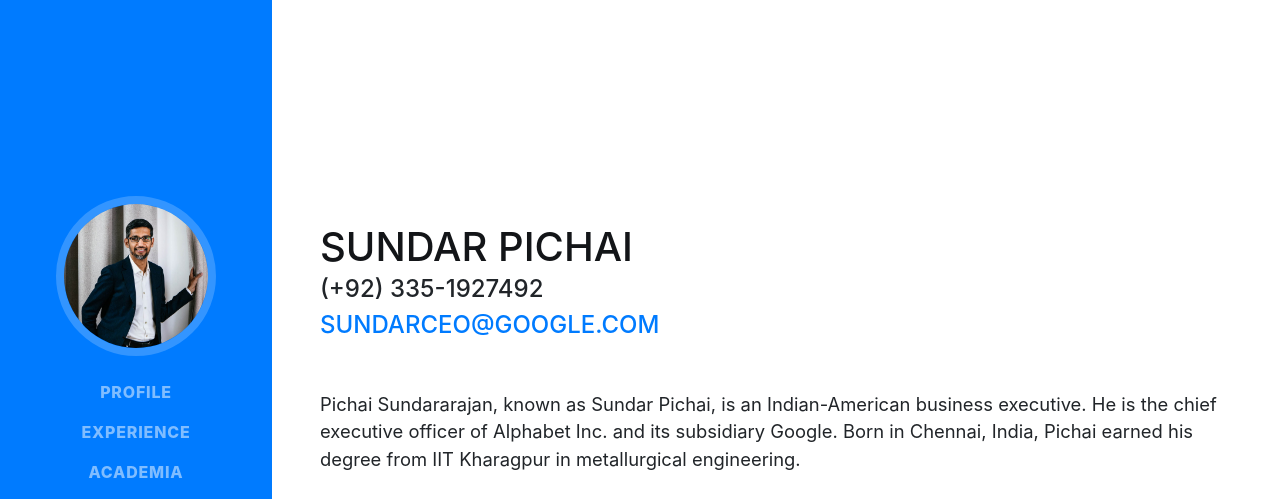
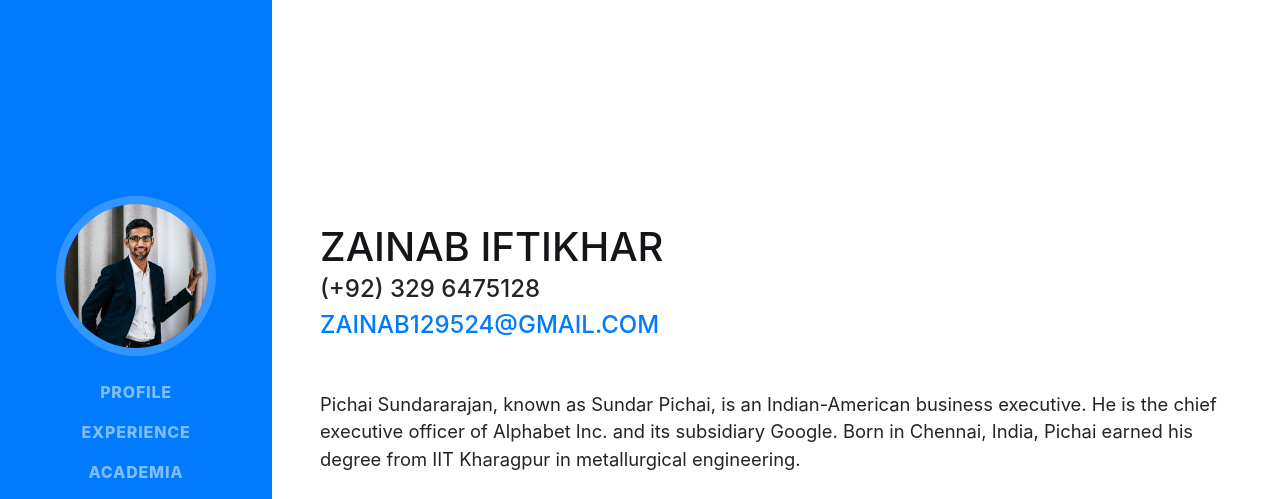
Before and after one commit to Zai-if/Zainab-Iftikhar, a website with bundled scripts: page index.html in a window 1280 px wide. Shown: the top 499 px of the page. Built offline with nearby package versions, Linux system fonts and the light colour scheme; a web font is replaced by a local one.

Commit message:
Update index.html

```diff
--- a/index.html
+++ b/index.html
@@ -12,7 +12,7 @@
   <link rel="icon" type="image/png" href="img/workshop.png"/>
 
   <!-- Write your Name here!-->
-  <title>Sundar Pichai</title>
+  <title>  Zainab Iftikhar</title>
 
 
   <!-- Bootstrap core CSS -->
@@ -38,7 +38,7 @@
     <a class="navbar-brand js-scroll-trigger" href="#page-top">
 
       <!--Write your Name here! -->
-      <span class="d-block d-lg-none">Sundar Pichai</span>
+      <span class="d-block d-lg-none">Zainab Iftikhar</span>
       <span class="d-none d-lg-block">
         <img class="img-fluid img-profile rounded-circle mx-auto mb-2" src="img/profile.jpg" alt="">
       </span>
@@ -77,15 +77,15 @@
       <div class="w-100">
         <!--Enter your name! -->
 
-        <h1 class="mb-0">Sundar Pichai
+        <h1 class="mb-0">Zainab Iftikhar
 
         </h1>
         <!--Enter your Mobile Number here! -->
-        <div class="subheading mb-5">(+92) 335-1927492
+        <div class="subheading mb-5">(+92) 329 6475128
           <br>
 
           <!--Enter your Email Address -->
-          <a href="mianjawadahmad@encoderbytes.com">sundarceo@google.com</a>
+          <a href="mianjawadahmad@encoderbytes.com">zainab129524@gmail.com</a>
         </div>
 
         <!-- Description / About Me! (Yahha khul ke Likhen) -->
```
